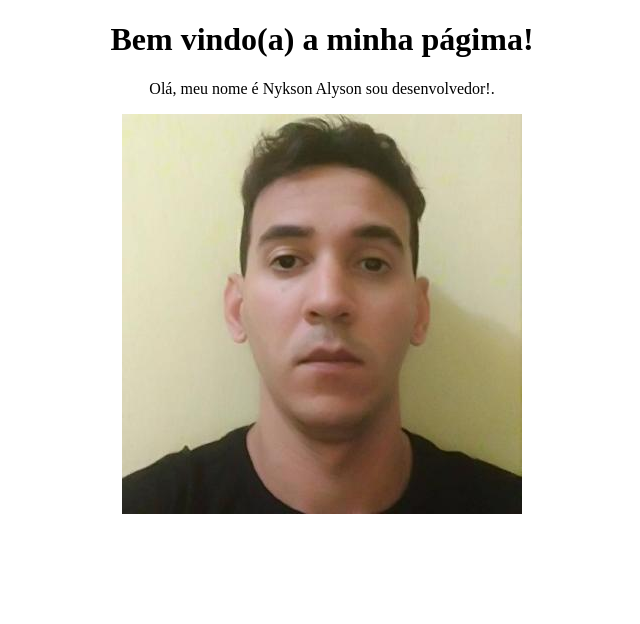
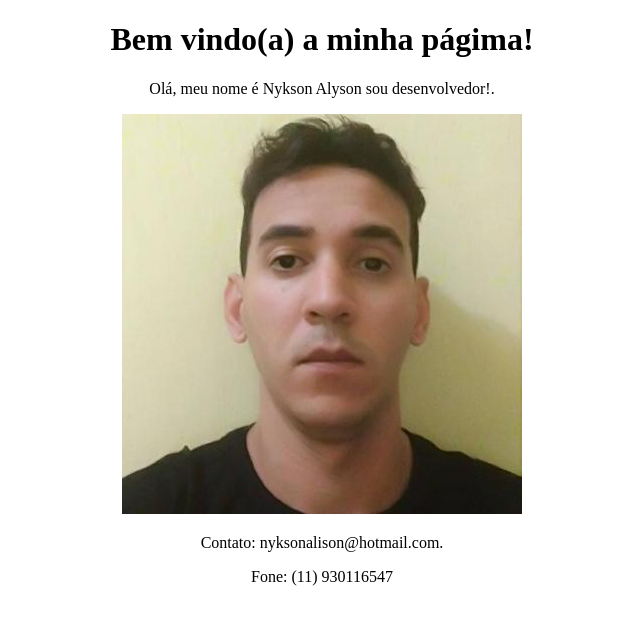
Before and after one commit to NyksonAlyson/NyksonAlyson.github.io, a plain HTML site: page index.html in a window 1280 px wide. Shown: the whole page, without its empty margins (318-958 px from the left). Drawn offline with Linux system fonts and the light colour scheme.

Commit message:
Contatos adicionados

```diff
--- a/index.html
+++ b/index.html
@@ -13,5 +13,8 @@
 		</a>
 	</center>
 
+	<p style= "text-align:center;">Contato: nyksonalison@hotmail.com.</p>
+	<p style= "text-align:center;">Fone: (11) 930116547</p>
+
 	<body>
 	</html>
```
